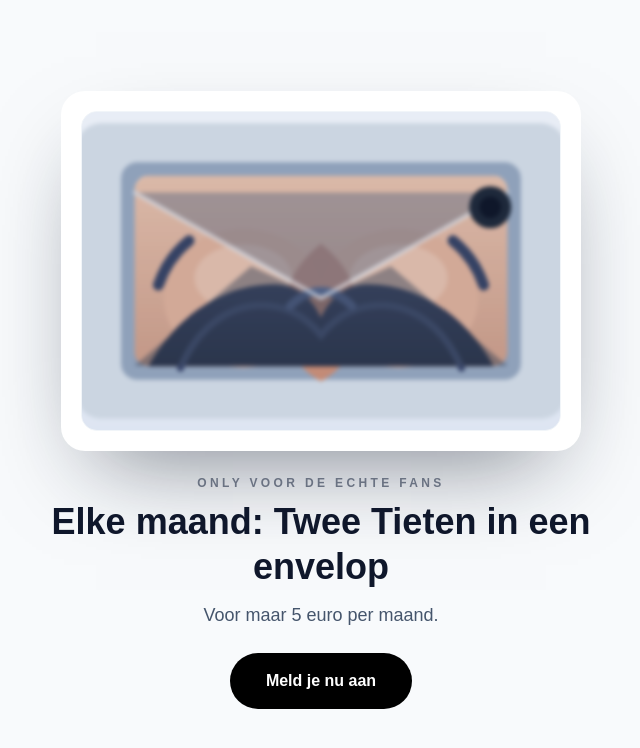
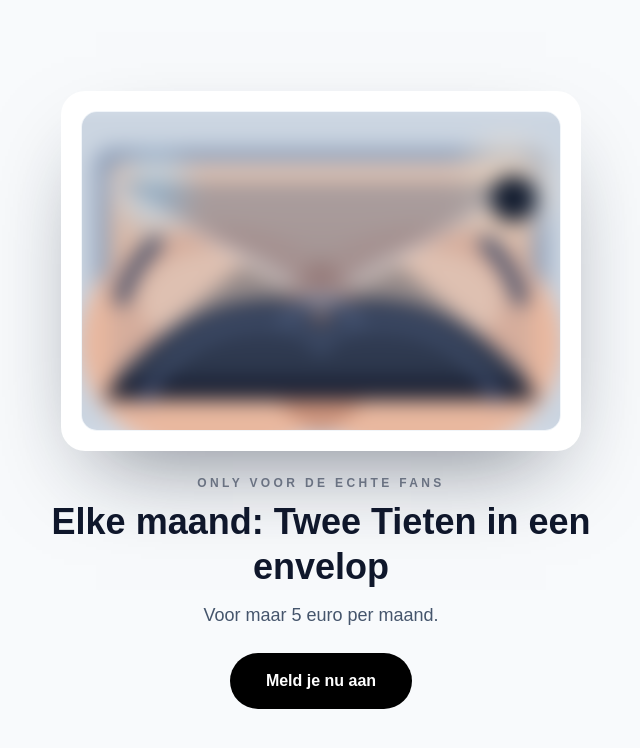
Before and after one commit to Timo-a11y/nima-dashboard, a Next.js app: page / in a window 1280 px wide. Shown: the top 748 px of the page, without its empty margins (319-959 px from the left). Built offline with nearby package versions, Linux system fonts and the light colour scheme.

Commit message:
Create zoomed blurred postcard close-up silhouette
Co-authored-by: Timo-a11y <Timo-a11y@users.noreply.github.com>

```diff
--- a/app/page.tsx
+++ b/app/page.tsx
@@ -51,7 +51,7 @@ export default function Onepager() {
               alt="Vage vorm van een envelop"
               width={1400}
               height={900}
-              className="h-full w-full scale-110 object-cover blur-[2px]"
+              className="h-full w-full scale-125 object-cover blur-sm"
             />
           </div>
         </div>
--- a/public/onepager-preview.html
+++ b/public/onepager-preview.html
@@ -18,7 +18,7 @@
           <img
             src="./envelope-card.svg"
             alt="Vage vorm van een envelop"
-            class="h-full w-full scale-110 object-cover blur-[2px]"
+            class="h-full w-full scale-125 object-cover blur-sm"
           />
         </div>
       </div>
```
Also changed, not shown: public/envelope-card.svg.
